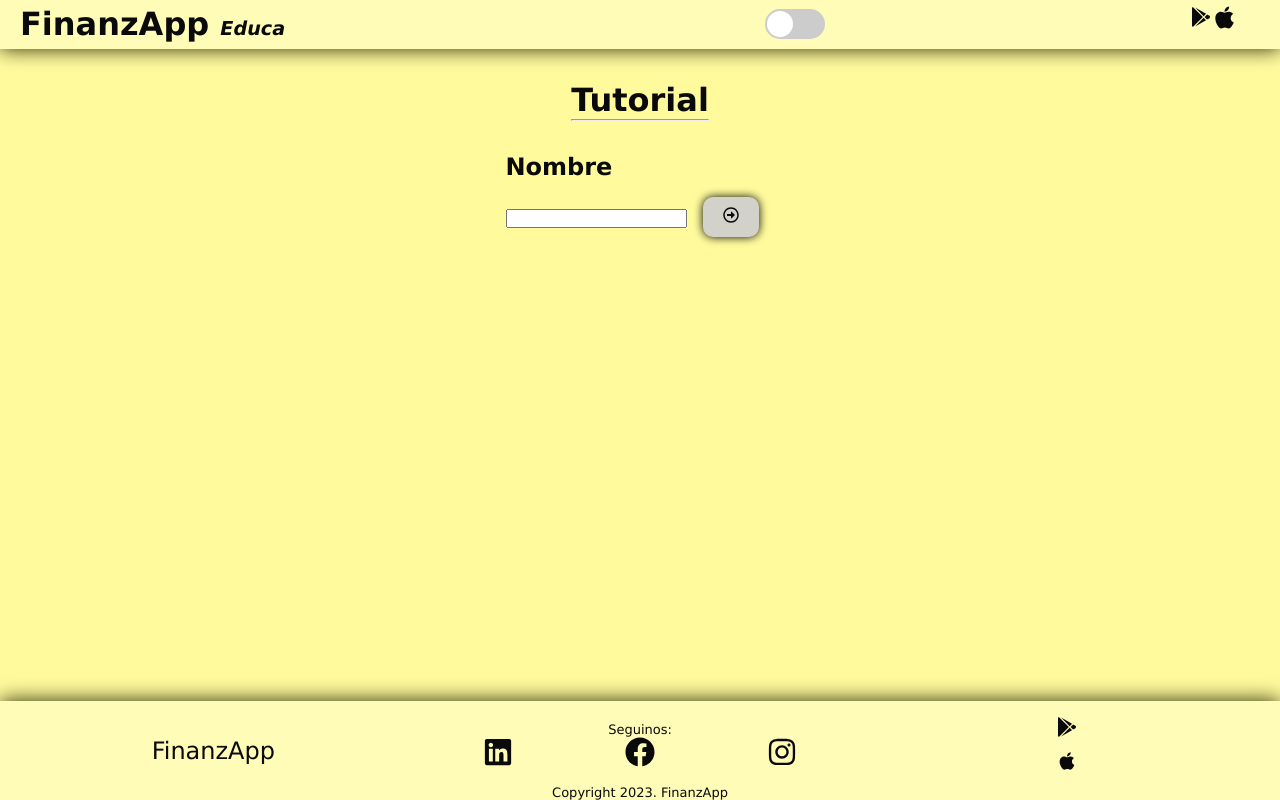
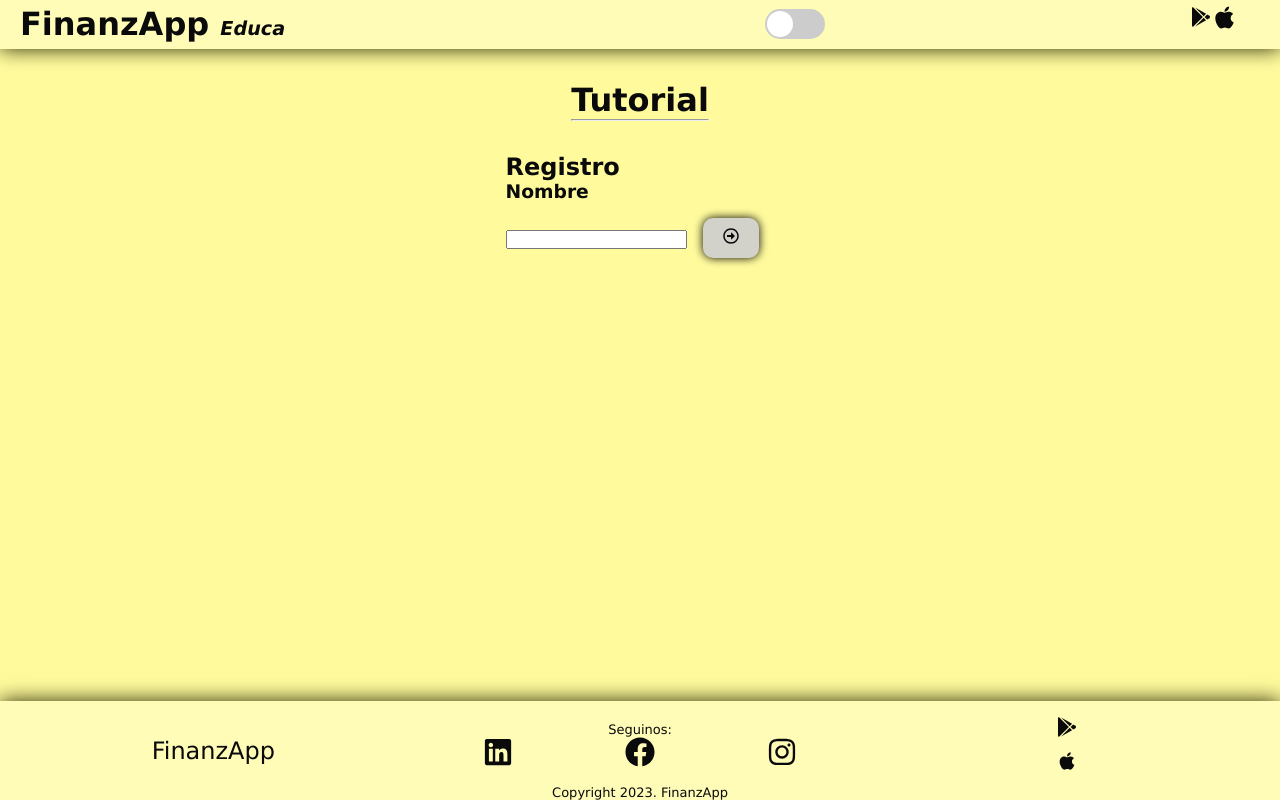
Before and after one commit to No-Country/c15-02-m-node-react, a React (Vite) app in the folder front/: page /tutorial in a window 1280 px wide. Built offline with nearby package versions, Linux system fonts and the light colour scheme.

Commit message:
tutorial base

```diff
--- a/front/src/Components/Tutorial/Insertion.jsx
+++ b/front/src/Components/Tutorial/Insertion.jsx
@@ -1,10 +1,10 @@
-import React, { useState } from 'react';
+import React, { useEffect, useState } from 'react';
 import { FaRegArrowAltCircleRight } from 'react-icons/fa';
-import validateInput from '../../utils/validation';
+import { useTutorialState } from '../../Context/tutorialContext';
 
-function Insertion({ type, onSubmit, isValid }) {
+function Insertion({ name, type, onSubmit, isValid }) {
   const [input, setInput] = useState('');
-
+  const { handleCompleted } = useTutorialState()
   const handleInputChange = (event) => {
     const inputValue = event.target.value;
     setInput(inputValue);
@@ -12,18 +12,30 @@ function Insertion({ type, onSubmit, isValid }) {
 
   const handleSubmit = (event) => {
     event.preventDefault();
-    onSubmit(input);
+    //Calls submit from context
+    try {
+      onSubmit(input, type);
+      setInput("")
+
+    } catch (error) {
+      console.error(error);
+    }
   };
 
   return (
     <div>
-      <form onSubmit={handleSubmit}>
+      <h3>{name}</h3>
+      {type != "finished" ? <form onSubmit={handleSubmit}>
         <input type={type} value={input} onChange={handleInputChange} />
         <button type="submit">
           <FaRegArrowAltCircleRight />
         </button>
         {!isValid && <p>Ingreso inválido</p>}
-      </form>
+      </form> :
+      <div>
+        <button onClick={()=>handleCompleted()}>Siguiente</button>
+      </div>
+      }
     </div>
   );
 }
--- /dev/null
+++ b/front/src/Components/Tutorial/Steps.jsx
@@ -0,0 +1,14 @@
+import React from "react";
+import { useTutorialState } from "../../Context/tutorialContext";
+
+function Steps() {
+  const { tasks, currentTask} = useTutorialState()
+  return (
+    <div>
+      <h2>{tasks[currentTask].step}</h2>
+      {tasks[currentTask].component}
+    </div>
+  );
+}
+
+export default Steps;
--- /dev/null
+++ b/front/src/Context/tutorialContext.jsx
@@ -0,0 +1,91 @@
+import React, { createContext, useContext, useState } from "react";
+import Insertion from "../Components/Tutorial/Insertion";
+import validateInput from "../utils/validation";
+
+const TutorialContext = createContext();
+
+const TutorialProvider = ({ children }) => {
+  const [currentStep, setCurrentStep] = useState(0);
+  const [isStepValid, setIsStepValid] = useState(true);
+  const [currentTask, setCurrentTask] = useState(0);
+
+  const registerSteps = [
+    { type: "text", label: "Nombre" },
+    { type: "text", label: "Apellido" },
+    { type: "email", label: "Email" },
+    { type: "number", label: "DNI" },
+    { type: "password", label: "Password" },
+    { type: "finished", label: "Completado" },
+  ];
+  const loginSteps = [
+    { type: "email", label: "Email" },
+    { type: "password", label: "Password" },
+    { type: "finished", label: "Completado" },
+    //Without the empty objects it throws an error. Has to be the same length as regsteps
+    { },
+    { },
+    { },
+  ];
+
+  function handleStepSubmit(input, type) {
+    // Validate the input of the current step
+    const isValid = validateInput(input, type);
+    setIsStepValid(isValid);
+
+    // Move to the next step if the input is valid
+    if (isValid) {
+      setCurrentStep(currentStep + 1);
+      setIsStepValid(true);
+    }
+  }
+
+  function handleCompleted() {
+    setCurrentTask((prev) => prev + 1);
+    setCurrentStep(0);
+  }
+
+  const tasksReg =
+    {
+      step: "Registro",
+      component: <Insertion name={registerSteps[currentStep].label} type={registerSteps[currentStep].type}
+      onSubmit={handleStepSubmit}
+      isValid={isStepValid}/>,
+    }
+
+  const taskLogin =
+    {
+      step: "Login",
+      component: <Insertion name={loginSteps[currentStep].label} type={loginSteps[currentStep].type}
+      onSubmit={handleStepSubmit}
+      isValid={isStepValid}/>,
+    }
+
+
+  const tasks = [
+    tasksReg,
+    taskLogin,
+  ];
+
+  return (
+    <TutorialContext.Provider
+      value={{
+        currentStep,
+        tasks,
+        setCurrentTask,
+        currentTask,
+        setCurrentStep,
+        registerSteps,
+        loginSteps,
+        handleCompleted,
+      }}
+    >
+      {children}
+    </TutorialContext.Provider>
+  );
+};
+
+export const useTutorialState = () => {
+  return useContext(TutorialContext);
+};
+
+export { TutorialContext, TutorialProvider };
--- a/front/src/Views/Tutorial/Tutorial.jsx
+++ b/front/src/Views/Tutorial/Tutorial.jsx
@@ -2,56 +2,27 @@ import React, { useState } from 'react';
 import Insertion from '../../Components/Tutorial/Insertion';
 import './Tutorial.css'
 import validateInput from '../../utils/validation';
+import Steps from '../../Components/Tutorial/Steps';
+import { useTutorialState } from '../../Context/tutorialContext';
 
 function Tutorial() {
-  const steps = [
-    { type: 'text', label: 'Nombre' },
-    { type: 'text', label: 'Apellido' },
-    { type: 'email', label: 'Email' },
-    { type: 'number', label: 'DNI' },
-    { type: 'password', label: 'Password' },
-  ];
-
-  const [currentStep, setCurrentStep] = useState(0);
-  const [isStepValid, setStepValid] = useState(true);
-
-  const handleStepSubmit = (input) => {
-    // Validate the input of the current step
-    const isValid = validateInput(input, steps[currentStep].type);
-    setStepValid(isValid);
-
-    if (isValid) {
-      // Move to the next step if the input is valid
-      setCurrentStep(currentStep + 1);
-      setStepValid(true);
-    }
-  };
-
-  const handleInputChange = (event) => {
-    const inputValue = event.target.value;
-    setInput(inputValue);
-  };
-
+  const {tasks, currentTask} = useTutorialState()
+  console.log(tasks.length);
+  console.log(currentTask);
   return (
     <main className='tutorial-container'>
       <div className='tutorial-title'>
         <h1>Tutorial</h1>
         <hr />
       </div>
-      {currentStep < steps.length ? (
+      {currentTask < tasks.length ? (
         <section>
-          <h2>{steps[currentStep].label}</h2>
-          <Insertion
-            type={steps[currentStep].type}
-            onInputChange={handleInputChange}
-            onSubmit={handleStepSubmit}
-            isValid={isStepValid}
-          />
+          <Steps />
         </section>
       ) : (
         <div>
-          <h2>Tutorial Completed</h2>
-          <p>Congratulations! You have completed the tutorial.</p>
+          <h2>Tutorial Completo</h2>
+          <p>Felicitaciones! Completaste el tutorial.</p>
         </div>
       )}
     </main>
--- a/front/src/main.jsx
+++ b/front/src/main.jsx
@@ -5,15 +5,18 @@ import { BrowserRouter } from 'react-router-dom'
 import { Provider } from 'react-redux'
 import store from './Redux/store'
 import { AppProvider } from './Context/context.jsx';
+import { TutorialProvider } from './Context/tutorialContext.jsx'
 
 
 
 ReactDOM.createRoot(document.getElementById('root')).render(
   <Provider store={store}>
     <AppProvider >
-      <BrowserRouter>
-        <App />
-      </BrowserRouter>
+      <TutorialProvider>
+        <BrowserRouter>
+          <App />
+        </BrowserRouter>
+      </TutorialProvider>
     </AppProvider>
   </Provider>
 )
```
